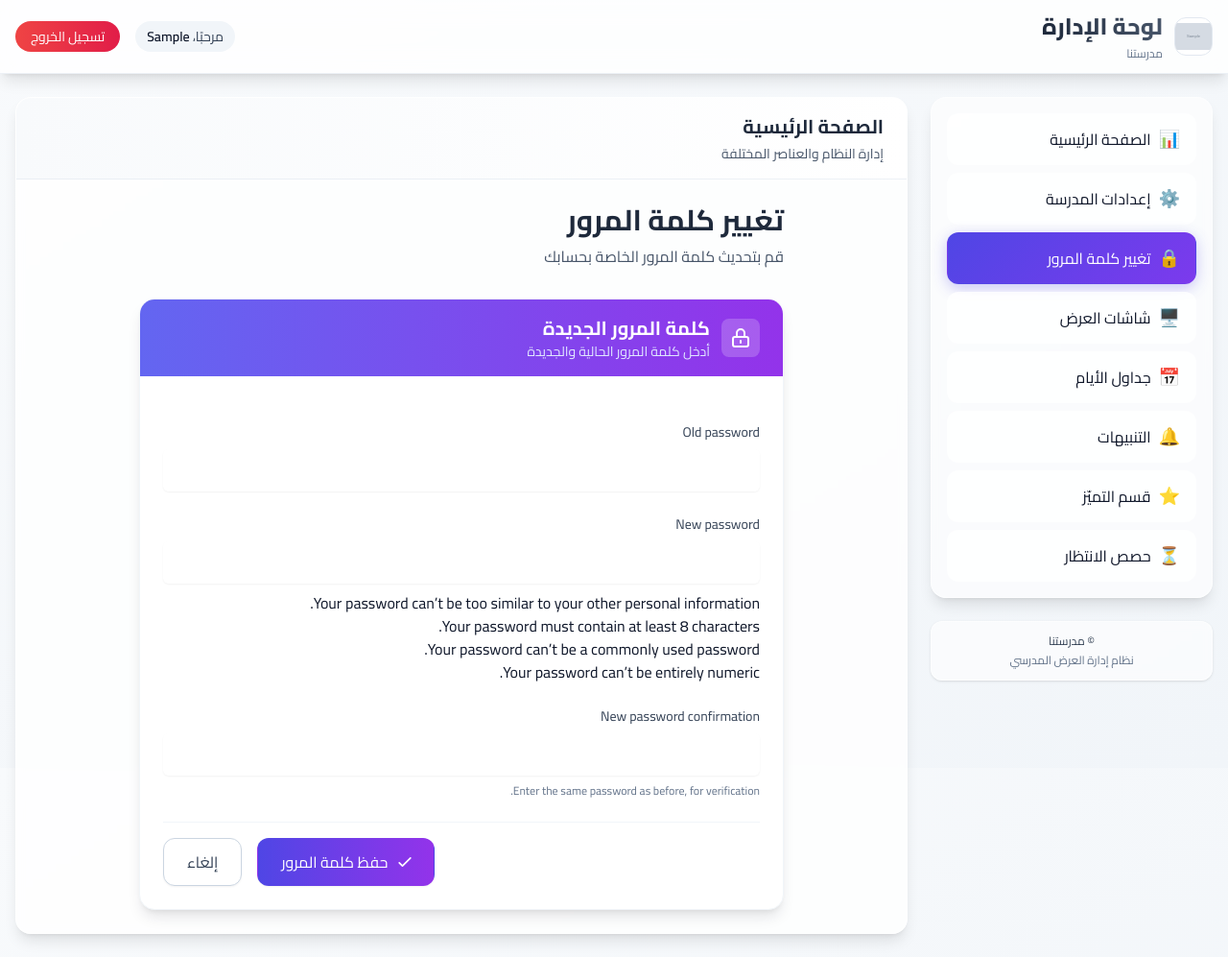
After one commit to azzam1122112-dot/school_display, a Django app: page /dashboard/password/ in a window 1280 px wide. The commit adds this page. Shown: the whole page at 96% size. Run offline with Django 5.2, Linux system fonts and the light colour scheme; a user stored in the database is signed in; tables that the repository leaves empty hold one stand-in row (values such as "Sample post"); grey boxes marked "Sample" are stand-in pictures; some libraries are stand-ins or nearby versions.

Commit message:
Add change password feature to dashboard

```diff
--- a/dashboard/urls.py
+++ b/dashboard/urls.py
@@ -7,6 +7,7 @@ urlpatterns = [
     path("login/", views.login_view, name="login"),
     path("demo-login/", views.demo_login, name="demo_login"),
     path("logout/", views.logout_view, name="logout"),
+    path("password/", views.change_password, name="change_password"),
     path("", views.index, name="index"),
 
     path("settings/", views.school_settings, name="settings"),
--- a/dashboard/views.py
+++ b/dashboard/views.py
@@ -7,7 +7,8 @@ import io
 import math
 
 from django.contrib import messages
-from django.contrib.auth import authenticate, login, logout
+from django.contrib.auth import authenticate, login, logout, update_session_auth_hash
+from django.contrib.auth.forms import PasswordChangeForm
 from django.contrib.auth.models import User
 from django.core.paginator import Paginator
 from django.db import transaction
@@ -171,6 +172,22 @@ def demo_login(request):
 def logout_view(request):
     logout(request)
     return redirect("dashboard:login")
+
+
+@manager_required
+def change_password(request):
+    if request.method == 'POST':
+        form = PasswordChangeForm(request.user, request.POST)
+        if form.is_valid():
+            user = form.save()
+            update_session_auth_hash(request, user)
+            messages.success(request, 'تم تغيير كلمة المرور بنجاح!')
+            return redirect('dashboard:index')
+        else:
+            messages.error(request, 'الرجاء تصحيح الأخطاء أدناه.')
+    else:
+        form = PasswordChangeForm(request.user)
+    return render(request, 'dashboard/change_password.html', {'form': form})
 
 
 # =========================
--- a/templates/dashboard/_base.html
+++ b/templates/dashboard/_base.html
@@ -101,6 +101,14 @@
           <div class="flex items-center">
             <span class="ml-2 text-lg">⚙️</span>
             <span class="font-medium">إعدادات المدرسة</span>
+          </div>
+        </a>
+
+        <a class="nav-item block px-4 py-3 rounded-xl transition-all duration-300 hover:bg-blue-50 hover:shadow-md hover:-translate-y-0.5 border border-transparent hover:border-blue-200/50 {% if request.resolver_match.url_name == 'change_password' %}active-nav{% else %}bg-white/80{% endif %}"
+           href="{% url 'dashboard:change_password' %}">
+          <div class="flex items-center">
+            <span class="ml-2 text-lg">🔒</span>
+            <span class="font-medium">تغيير كلمة المرور</span>
           </div>
         </a>
 
--- /dev/null
+++ b/templates/dashboard/change_password.html
@@ -0,0 +1,94 @@
+{% extends "dashboard/_base.html" %}
+{% load static %}
+
+{% block title %}تغيير كلمة المرور{% endblock %}
+
+{% block content %}
+<div class="max-w-2xl mx-auto">
+    <!-- رأس الصفحة -->
+    <div class="mb-8">
+        <h1 class="text-3xl font-bold text-slate-800 mb-2">تغيير كلمة المرور</h1>
+        <p class="text-slate-600">قم بتحديث كلمة المرور الخاصة بحسابك</p>
+    </div>
+
+    <!-- بطاقة النموذج -->
+    <div class="bg-white rounded-2xl shadow-lg border border-slate-100 overflow-hidden">
+        <!-- شريط العنوان -->
+        <div class="bg-gradient-to-r from-indigo-500 to-purple-600 px-6 py-4">
+            <div class="flex items-center space-x-3 space-x-reverse">
+                <div class="p-2 bg-white/20 rounded-lg">
+                    <svg class="w-6 h-6 text-white" fill="none" stroke="currentColor" viewBox="0 0 24 24">
+                        <path stroke-linecap="round" stroke-linejoin="round" stroke-width="2" d="M12 15v2m-6 4h12a2 2 0 002-2v-6a2 2 0 00-2-2H6a2 2 0 00-2 2v6a2 2 0 002 2zm10-10V7a4 4 0 00-8 0v4h8z"></path>
+                    </svg>
+                </div>
+                <div>
+                    <h2 class="text-xl font-bold text-white">كلمة المرور الجديدة</h2>
+                    <p class="text-indigo-100 text-sm">أدخل كلمة المرور الحالية والجديدة</p>
+                </div>
+            </div>
+        </div>
+
+        <!-- النموذج -->
+        <form method="post" class="p-6 space-y-6">
+            {% csrf_token %}
+
+            {% if form.errors %}
+            <div class="bg-red-50 border-r-4 border-red-500 p-4 rounded-lg mb-6">
+                <div class="flex">
+                    <div class="flex-shrink-0">
+                        <svg class="h-5 w-5 text-red-400" viewBox="0 0 20 20" fill="currentColor">
+                            <path fill-rule="evenodd" d="M10 18a8 8 0 100-16 8 8 0 000 16zM8.707 7.293a1 1 0 00-1.414 1.414L8.586 10l-1.293 1.293a1 1 0 101.414 1.414L10 11.414l1.293 1.293a1 1 0 001.414-1.414L11.414 10l1.293-1.293a1 1 0 00-1.414-1.414L10 8.586 8.707 7.293z" clip-rule="evenodd"/>
+                        </svg>
+                    </div>
+                    <div class="mr-3">
+                        <h3 class="text-sm font-medium text-red-800">يوجد أخطاء في النموذج</h3>
+                        <div class="mt-2 text-sm text-red-700">
+                            <ul class="list-disc list-inside space-y-1">
+                                {% for field in form %}
+                                    {% for error in field.errors %}
+                                        <li>{{ error }}</li>
+                                    {% endfor %}
+                                {% endfor %}
+                                {% for error in form.non_field_errors %}
+                                    <li>{{ error }}</li>
+                                {% endfor %}
+                            </ul>
+                        </div>
+                    </div>
+                </div>
+            </div>
+            {% endif %}
+
+            {% for field in form %}
+            <div class="space-y-2">
+                <label for="{{ field.id_for_label }}" class="block text-sm font-medium text-slate-700">
+                    {{ field.label }}
+                </label>
+                <div class="relative rounded-md shadow-sm">
+                    <input type="{{ field.field.widget.input_type }}"
+                           name="{{ field.name }}"
+                           id="{{ field.id_for_label }}"
+                           class="block w-full rounded-lg border-slate-300 focus:border-indigo-500 focus:ring-indigo-500 sm:text-sm py-3 px-4"
+                           {% if field.field.required %}required{% endif %}>
+                </div>
+                {% if field.help_text %}
+                <p class="mt-1 text-xs text-slate-500">{{ field.help_text|safe }}</p>
+                {% endif %}
+            </div>
+            {% endfor %}
+
+            <div class="pt-4 flex items-center justify-end space-x-4 space-x-reverse border-t border-slate-100 mt-6">
+                <button type="submit" class="inline-flex justify-center items-center px-6 py-3 border border-transparent text-base font-medium rounded-xl shadow-sm text-white bg-gradient-to-r from-indigo-600 to-purple-600 hover:from-indigo-700 hover:to-purple-700 focus:outline-none focus:ring-2 focus:ring-offset-2 focus:ring-indigo-500 transition-all duration-200 transform hover:scale-[1.02]">
+                    <svg class="ml-2 -mr-1 w-5 h-5" fill="none" stroke="currentColor" viewBox="0 0 24 24">
+                        <path stroke-linecap="round" stroke-linejoin="round" stroke-width="2" d="M5 13l4 4L19 7"></path>
+                    </svg>
+                    حفظ كلمة المرور
+                </button>
+                <a href="{% url 'dashboard:index' %}" class="inline-flex justify-center items-center px-6 py-3 border border-slate-300 shadow-sm text-base font-medium rounded-xl text-slate-700 bg-white hover:bg-slate-50 focus:outline-none focus:ring-2 focus:ring-offset-2 focus:ring-indigo-500 transition-all duration-200">
+                    إلغاء
+                </a>
+            </div>
+        </form>
+    </div>
+</div>
+{% endblock %}
```
